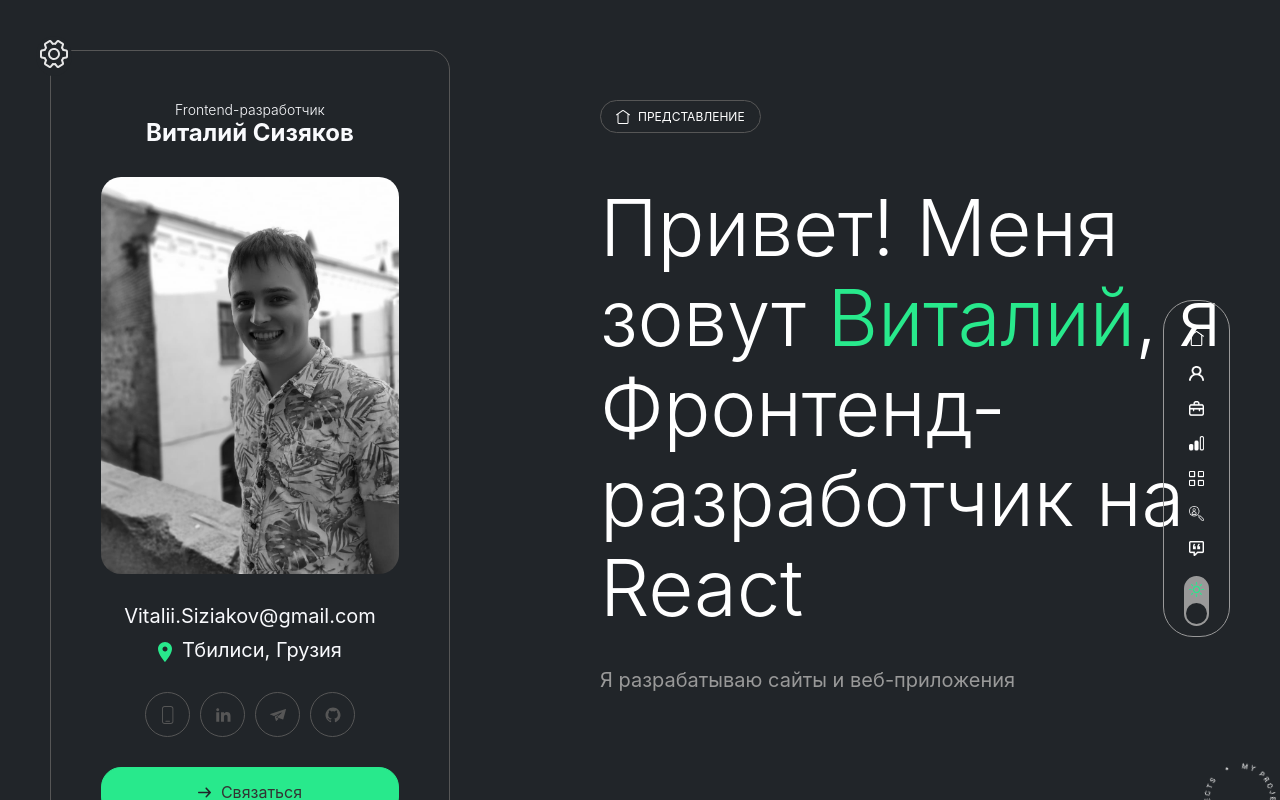
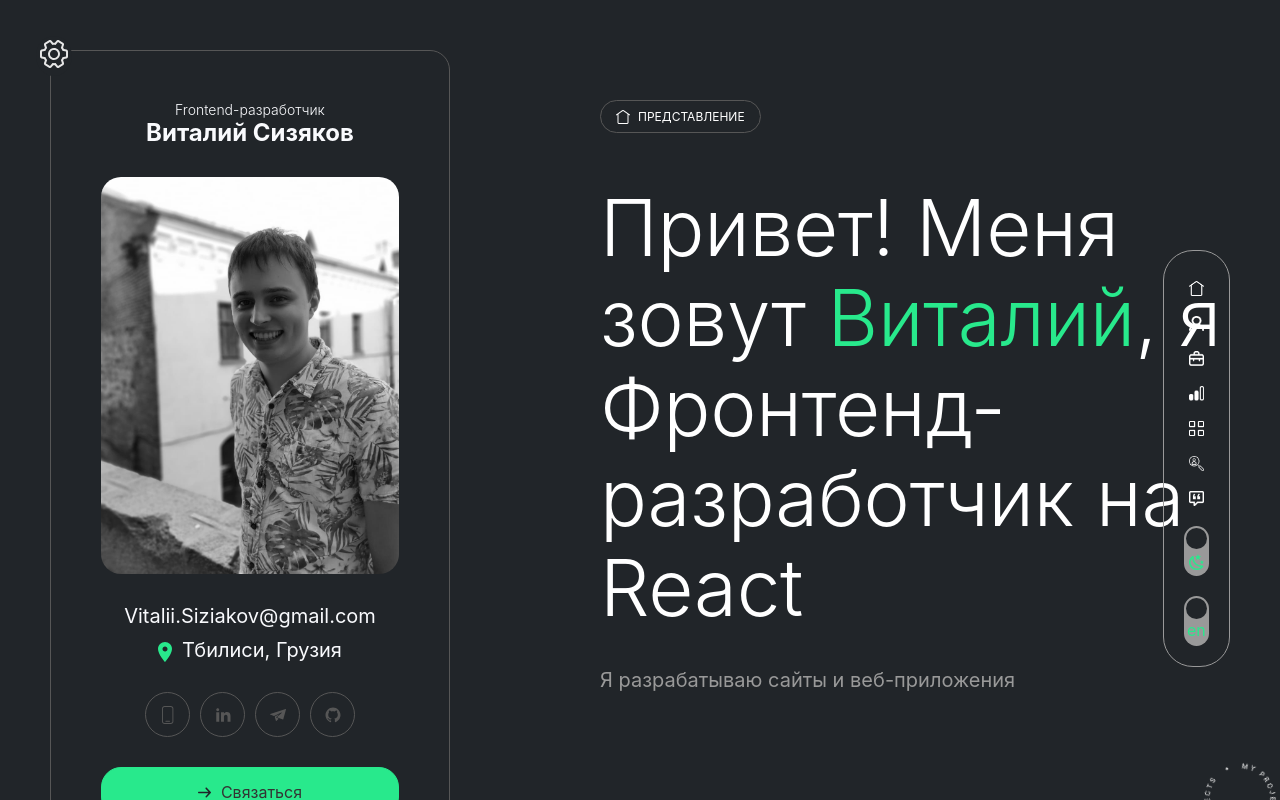
Before and after one commit to Berlin69/react-portfolio, a React (Create React App) app in the folder react-portfolio/: page / in a window 1280 px wide. Shown: the top 800 px of the page. Built offline with nearby package versions, Linux system fonts and the light colour scheme.

Commit message:
feat: lang switcher

```diff
--- a/react-portfolio/src/components/Menu/Menu.js
+++ b/react-portfolio/src/components/Menu/Menu.js
@@ -3,10 +3,14 @@
 
 export const Menu = (props) => {
 
-    const [isDayTheme, setIsDayTheme] = useState(true);
+    const [isDayTheme, setIsDayTheme] = useState(false);
+    const handleThemeSwitch = () => {
+        setIsDayTheme(!isDayTheme);
+    }
 
-    const handleSwitch = () => {
-        setIsDayTheme(!isDayTheme);
+    const [isRuLang, setIsRuLang] = useState(false);
+    const handleLangSwitch = () => {
+        setIsRuLang(!isRuLang);
     }
 
     return (
@@ -34,7 +38,7 @@
             </a>
             <div className="menu__switcher">
                 <div
-                    onClick={handleSwitch}
+                    onClick={handleThemeSwitch}
                     className="menu__switcher-theme">
                     <div className={`menu__switcher-theme-day ${isDayTheme ? 'menu__switcher-theme-day--active' : ''}`}>
                         <svg width={15} height={15} viewBox="0 0 15 15" fill="none" xmlns="http://www.w3.org/2000/svg">
@@ -49,6 +53,15 @@
                     </div>
                 </div>
             </div>
+            <div className="menu__switcher">
+                <div
+                    onClick={handleLangSwitch}
+                    className="menu__switcher-lang">
+                    <span className={`menu__switcher-lang-ru ${isRuLang ? 'menu__switcher-lang-ru--active' : ''}`}>ru</span>
+                    <div className={`menu__switcher-lang-checker ${isRuLang ? 'menu__switcher-lang-checker--active' : ''}`}></div>
+                    <span className={`menu__switcher-lang-en ${isRuLang ? '' : 'menu__switcher-lang-en--active'}`}>en</span>
+                </div>
+            </div>
             {/* <a href="#home" className="menu__link">
                 <img src="images/png/home.png" alt="home" />
             </a> */}
--- a/react-portfolio/src/components/Menu/Menu.scss
+++ b/react-portfolio/src/components/Menu/Menu.scss
@@ -3,7 +3,7 @@
 .menu {
     position: fixed;
     right: 50px;
-    top: 300px;
+    top: 250px;
     bottom: 0;
     width: fit-content;
     height: fit-content;
@@ -23,13 +23,20 @@
         margin: 0 auto;
     }
 
-    &__switcher-theme {
+    &__switcher+&__switcher {
+        margin-top: 20px;
+        margin-bottom: 10px;
+    }
+
+    &__switcher-theme,
+    &__switcher-lang {
         background-color: #999;
         width: 25px;
         height: 50px;
         margin: 0 auto;
         border-radius: 50px;
         position: relative;
+        cursor: pointer;
     }
 
     &__switcher-theme-day,
@@ -86,7 +93,8 @@
         }
     }
 
-    &__switcher-theme-checker {
+    &__switcher-theme-checker,
+    &__switcher-lang-checker {
         width: 21px;
         height: 21px;
         background-color: #212529;
@@ -101,4 +109,28 @@
             top: 27px;
         }
     }
+
+    &__switcher-lang-ru {
+        top: 4px;
+        left: 5px;
+    }
+
+    &__switcher-lang-en {
+        bottom: 6px;
+        left: 3px;
+    }
+
+    &__switcher-lang-ru,
+    &__switcher-lang-en {
+        color: $accentColor;
+        position: absolute;
+        transition: all .3s ease-in-out;
+        opacity: 0;
+
+        &--active {
+            opacity: 1;
+        }
+    }
+
+
 }
```
